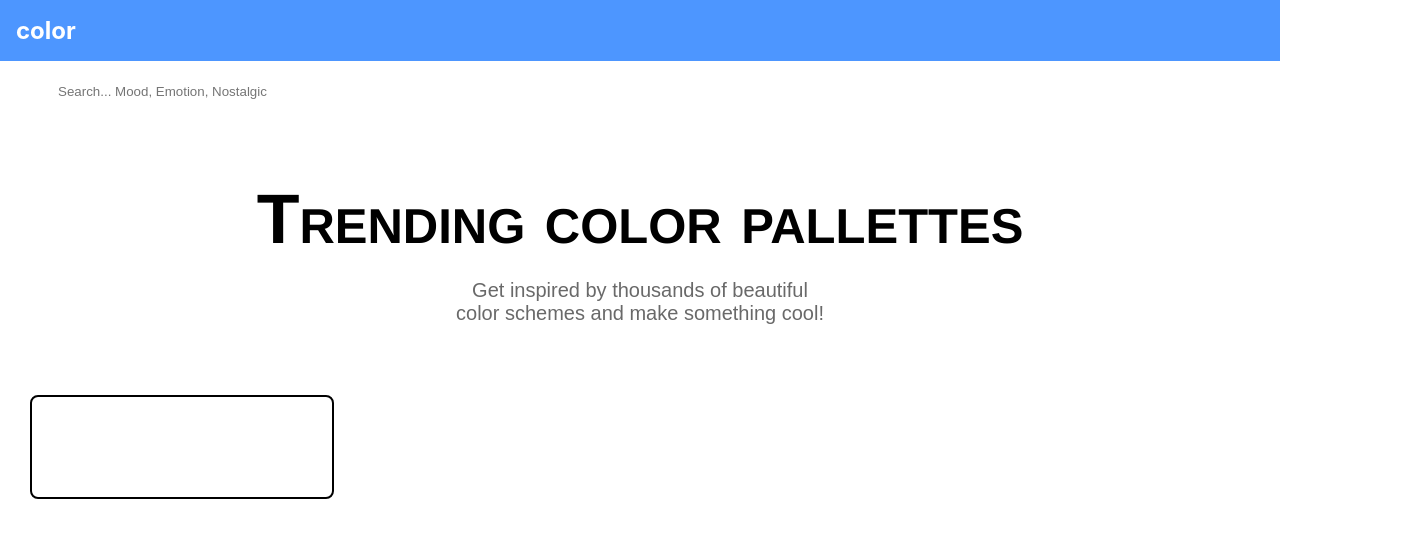
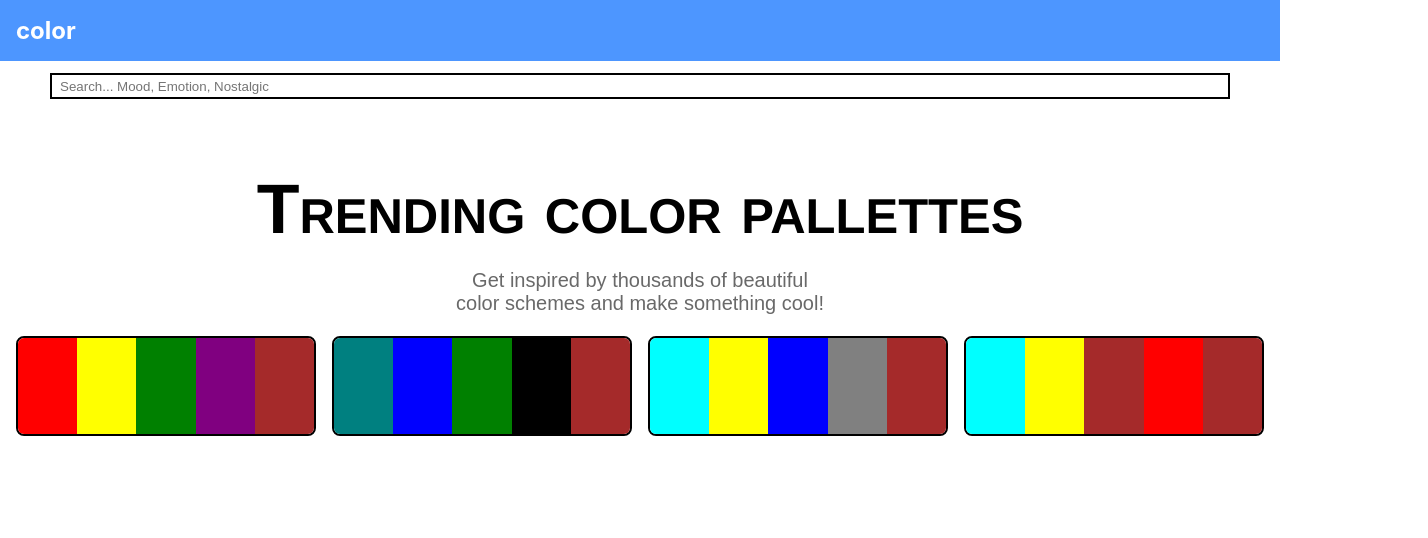
Before and after one commit to sonalichaudhary884/Color-Picker, a React (Create React App) app: page / in a window 1280 px wide. Shown: the top 538 px of the page, 1428 px wide, since content can reach past the window. Built offline with nearby package versions, Linux system fonts and the light colour scheme.

Commit message:
hover on color palletes

```diff
--- a/src/Card.css
+++ b/src/Card.css
@@ -3,9 +3,7 @@
   border: 2px black solid;
   display: flex;
   height: 100px;
-  width: 300px;
-  margin-top: 70px;
-  margin-left: 30px;
+  width: calc(25% - 12px);
   justify-content: center;
   align-items: stretch;
   border-radius: 8px;
@@ -17,6 +15,22 @@
 }
 
 .color-box {
-  width: 60px;
-  height: 100px;
+  width: 20%;
+  height: 100%;
+  transition: width 0.3s ease;
+  cursor: pointer;
 }
+
+.color-box:hover {
+  width: 120px;
+}
+
+.card :first-child {
+  border-top-left-radius: 6px;
+  border-bottom-left-radius: 6px;
+}
+
+.card :last-child {
+  border-top-right-radius: 6px;
+  border-bottom-right-radius: 6px;
+}
--- a/src/Card.js
+++ b/src/Card.js
@@ -9,13 +9,24 @@ const colors = [
 ];
 const Card = () => {
   return (
-    <div className="card">
+    <div
+      style={{
+        display: "flex",
+        gap: "16px",
+        flexWrap: "wrap",
+        padding: "16px",
+      }}
+    >
       {colors.map((color, index) => (
-        <div
-          key={index}
-          style={{ backgroundColor: color }}
-          className="color-box"
-        ></div>
+        <div className="card" key={index}>
+          {color.map((col, index) => (
+            <div
+              key={index}
+              style={{ backgroundColor: col }}
+              className="color-box"
+            ></div>
+          ))}
+        </div>
       ))}
     </div>
   );
--- a/src/Header.css
+++ b/src/Header.css
@@ -11,8 +11,9 @@
 
 .search-bar {
   margin-top: 12px;
-  width: 130rcap;
+  width: calc(100% - 100px);
   margin-left: 50px;
+  border: 2px solid black;
 }
 
 .search-bar input {
--- a/src/index.css
+++ b/src/index.css
@@ -1,8 +1,16 @@
+* {
+  box-sizing: border-box;
+}
+
 body {
+  background-color: white;
   margin: 0;
   font-family: -apple-system, BlinkMacSystemFont, "Segoe UI", "Roboto", "Oxygen",
     "Ubuntu", "Cantarell", "Fira Sans", "Droid Sans", "Helvetica Neue",
     sans-serif;
   -webkit-font-smoothing: antialiased;
   -moz-osx-font-smoothing: grayscale;
+  height: 100vh;
+  width: 100vw;
+  overflow-x: hidden;
 }
```
Also changed, not shown: src/ai-color-generator/server.js (added, +13 -0 lines), 1 other file (tests, documents, lock files or other folders).
